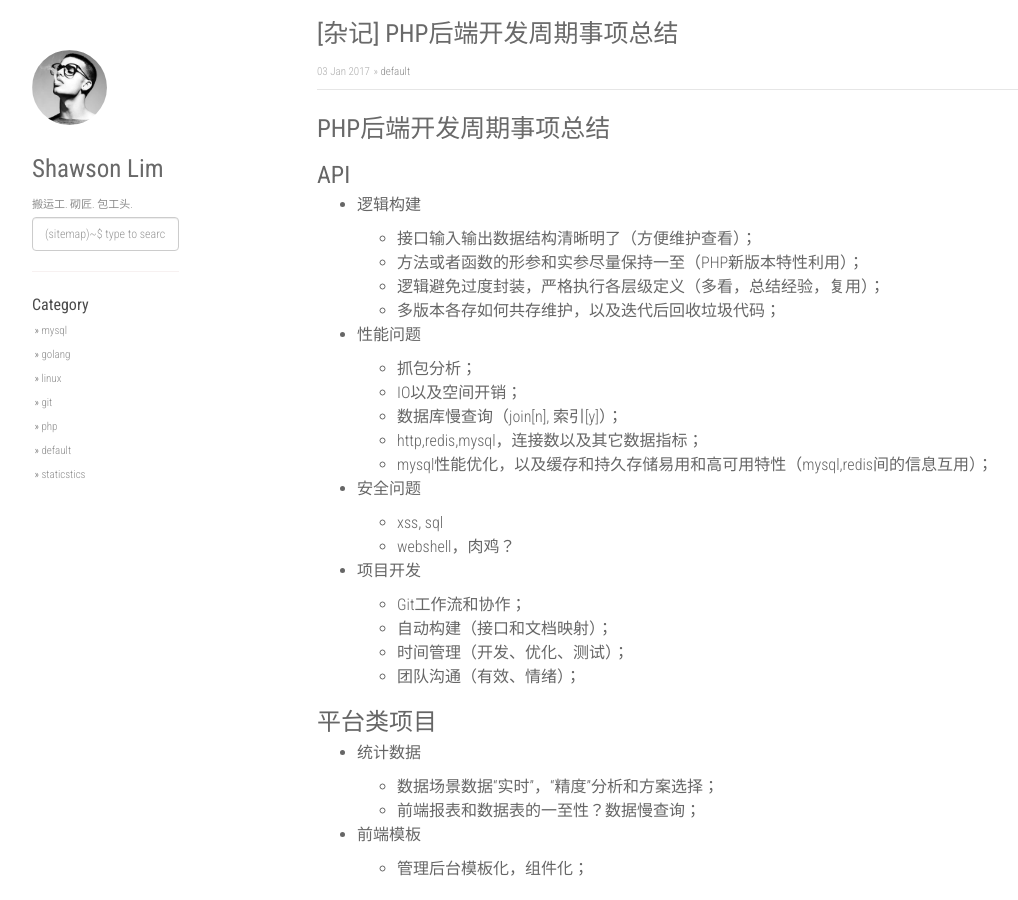
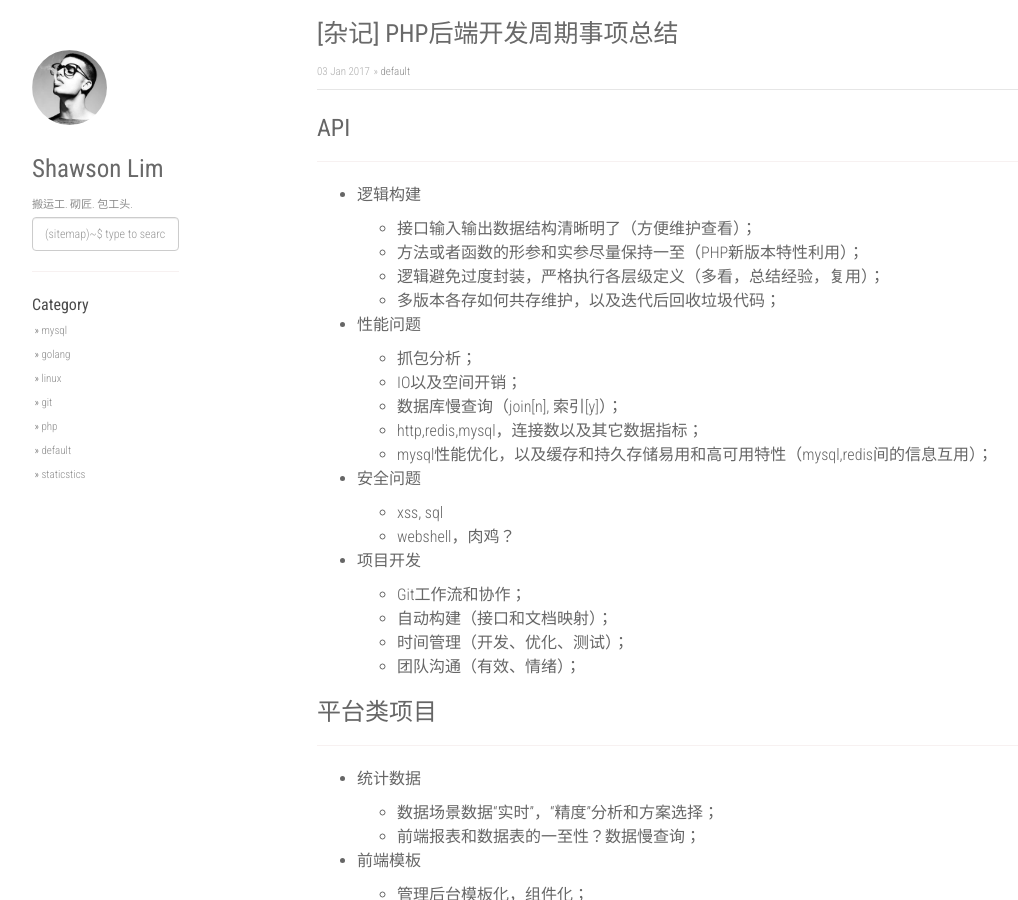
Before and after one commit to linsir123/linsir123.github.io, a Jekyll site: the page built from _posts/2017-01-03-php-recent-work-summary.md, in a window 1280 px wide and 900 px high. Shown: the whole window, without its empty margins (53-1071 px from the left). Built offline with Jekyll 4.4.1, drawn with Linux system fonts in a browser that asks for light colours; nearby versions of some CDN libraries; comment, search, counter and statistics services are not loaded.

Commit message:
update post.

```diff
--- a/_posts/2017-01-03-php-recent-work-summary.md
+++ b/_posts/2017-01-03-php-recent-work-summary.md
@@ -4,11 +4,8 @@ title:  "[杂记] PHP后端开发周期事项总结"
 categories: [default]
 ---
 
-PHP后端开发周期事项总结
-===
-
-
 ### API
+---------------------
 
 + 逻辑构建
 
@@ -39,6 +36,7 @@ PHP后端开发周期事项总结
 
 
 ### 平台类项目
+---------------------
 
 + 统计数据
 
@@ -51,6 +49,7 @@ PHP后端开发周期事项总结
 
 
 ### 通用系统构造
+---------------------
 
 + 邮件系统；
 + 异步队列系统；
```
